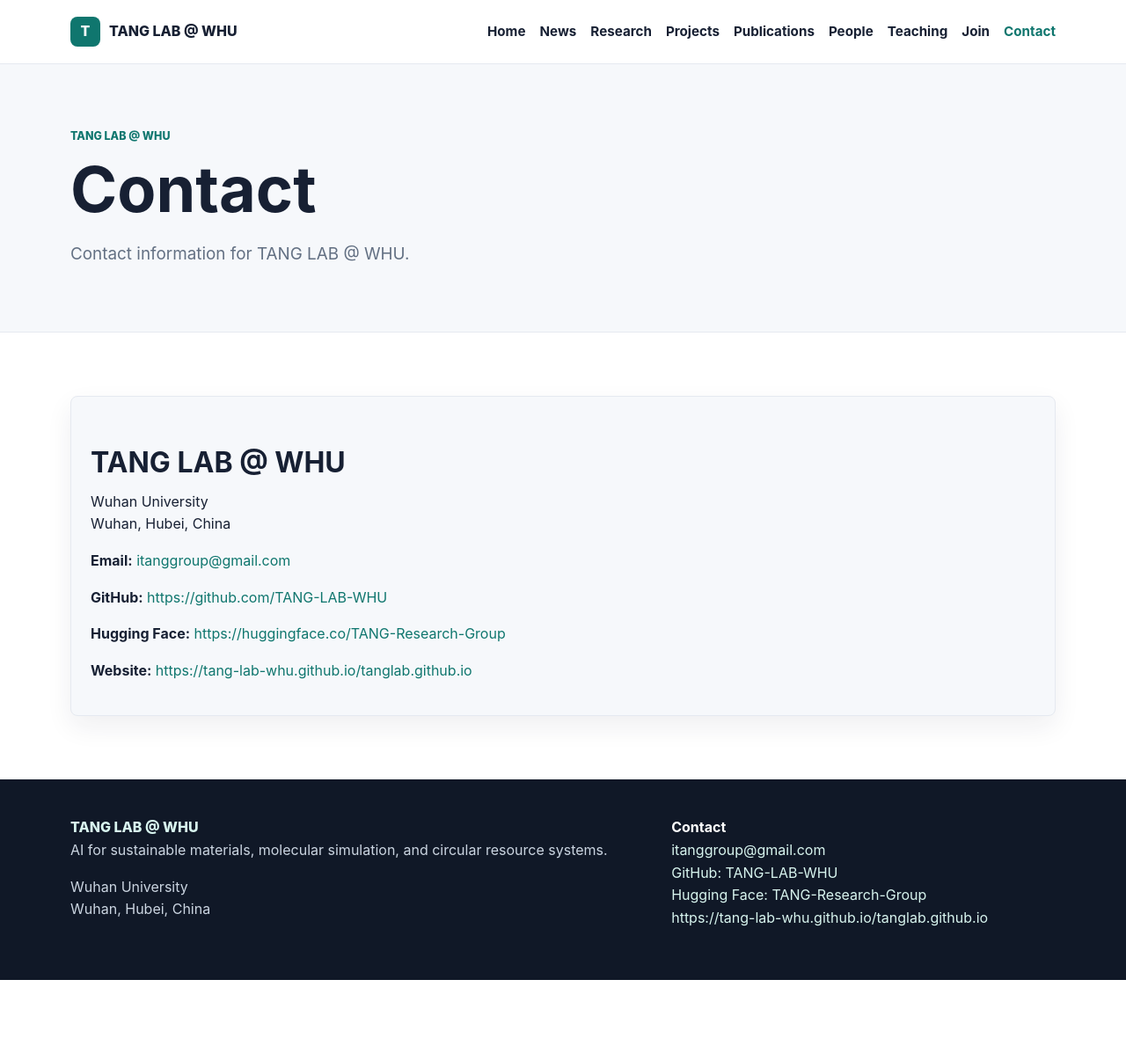
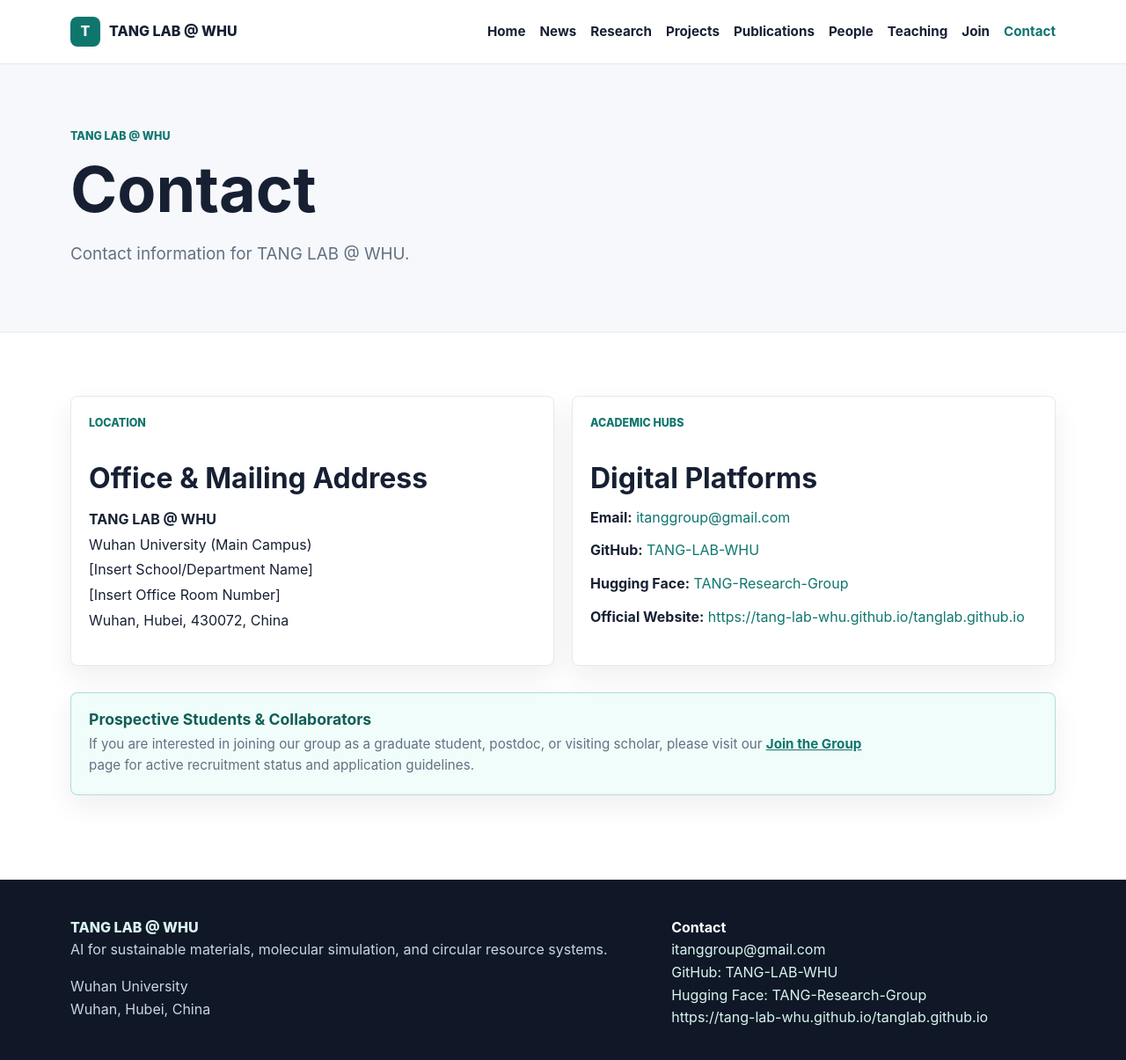
Before and after one commit to TANG-LAB-WHU/tanglab.github.io, a Jekyll site: the page built from pages/contact.html, in a window 1280 px wide and 1228 px high. Shown: the top 1205 px of the window at 88% size. Built offline with Jekyll 4.4.1, drawn with Linux system fonts in a browser that asks for light colours.

Commit message:
style: enrich contact page with detailed office address, digital platforms card, and recruitment call-out

```diff
--- a/pages/contact.html
+++ b/pages/contact.html
@@ -4,14 +4,39 @@
 subtitle: Contact information for TANG LAB @ WHU.
 permalink: /contact/
 ---
-<div class="contact-panel">
-  <h2>TANG LAB @ WHU</h2>
-  <p>
-    Wuhan University<br>
-    Wuhan, Hubei, China
+<div class="card-grid two" style="margin-bottom: 30px;">
+  <!-- Card 1: Office Address -->
+  <article class="card text-card">
+    <div class="card-body">
+      <p class="eyebrow">Location</p>
+      <h2>Office & Mailing Address</h2>
+      <p style="line-height: 1.8;">
+        <strong>TANG LAB @ WHU</strong><br>
+        Wuhan University (Main Campus)<br>
+        [Insert School/Department Name]<br>
+        [Insert Office Room Number]<br>
+        Wuhan, Hubei, 430072, China
+      </p>
+    </div>
+  </article>
+
+  <!-- Card 2: Digital Platforms -->
+  <article class="card text-card">
+    <div class="card-body">
+      <p class="eyebrow">Academic Hubs</p>
+      <h2>Digital Platforms</h2>
+      <p style="margin-bottom: 12px;"><strong>Email:</strong> <a href="mailto:{{ site.data.site.email }}">{{ site.data.site.email }}</a></p>
+      <p style="margin-bottom: 12px;"><strong>GitHub:</strong> <a href="{{ site.data.site.github }}" target="_blank" rel="noopener">TANG-LAB-WHU</a></p>
+      <p style="margin-bottom: 12px;"><strong>Hugging Face:</strong> <a href="{{ site.data.site.huggingface }}" target="_blank" rel="noopener">TANG-Research-Group</a></p>
+      <p style="margin-bottom: 0;"><strong>Official Website:</strong> <a href="{{ site.data.site.site_url }}">{{ site.data.site.site_url }}</a></p>
+    </div>
+  </article>
+</div>
+
+<!-- Recruitment notice call-out banner -->
+<div class="notice" style="background: var(--soft-teal); border-color: rgba(15, 118, 110, 0.25); color: var(--brand-dark); padding: 20px;">
+  <h3 style="margin: 0 0 6px 0; color: var(--brand-dark); font-size: 1.1rem;">Prospective Students & Collaborators</h3>
+  <p style="margin: 0; font-size: 0.95rem; color: var(--muted); line-height: 1.6;">
+    If you are interested in joining our group as a graduate student, postdoc, or visiting scholar, please visit our <a href="{{ '/join/' | relative_url }}" style="font-weight: bold; text-decoration: underline;">Join the Group</a> page for active recruitment status and application guidelines.
   </p>
-  <p><strong>Email:</strong> <a href="mailto:{{ site.data.site.email }}">{{ site.data.site.email }}</a></p>
-  <p><strong>GitHub:</strong> <a href="{{ site.data.site.github }}">{{ site.data.site.github }}</a></p>
-  <p><strong>Hugging Face:</strong> <a href="{{ site.data.site.huggingface }}" target="_blank" rel="noopener">{{ site.data.site.huggingface }}</a></p>
-  <p><strong>Website:</strong> <a href="{{ site.data.site.site_url }}">{{ site.data.site.site_url }}</a></p>
 </div>
```
